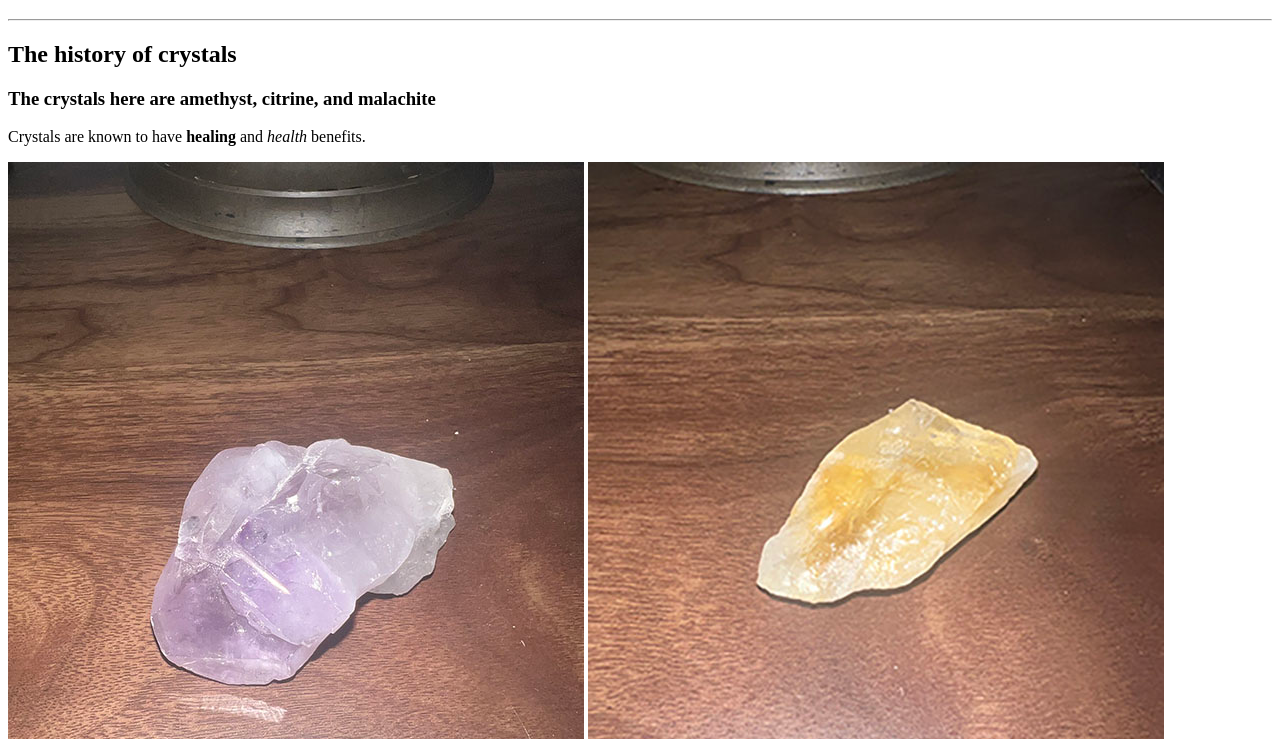
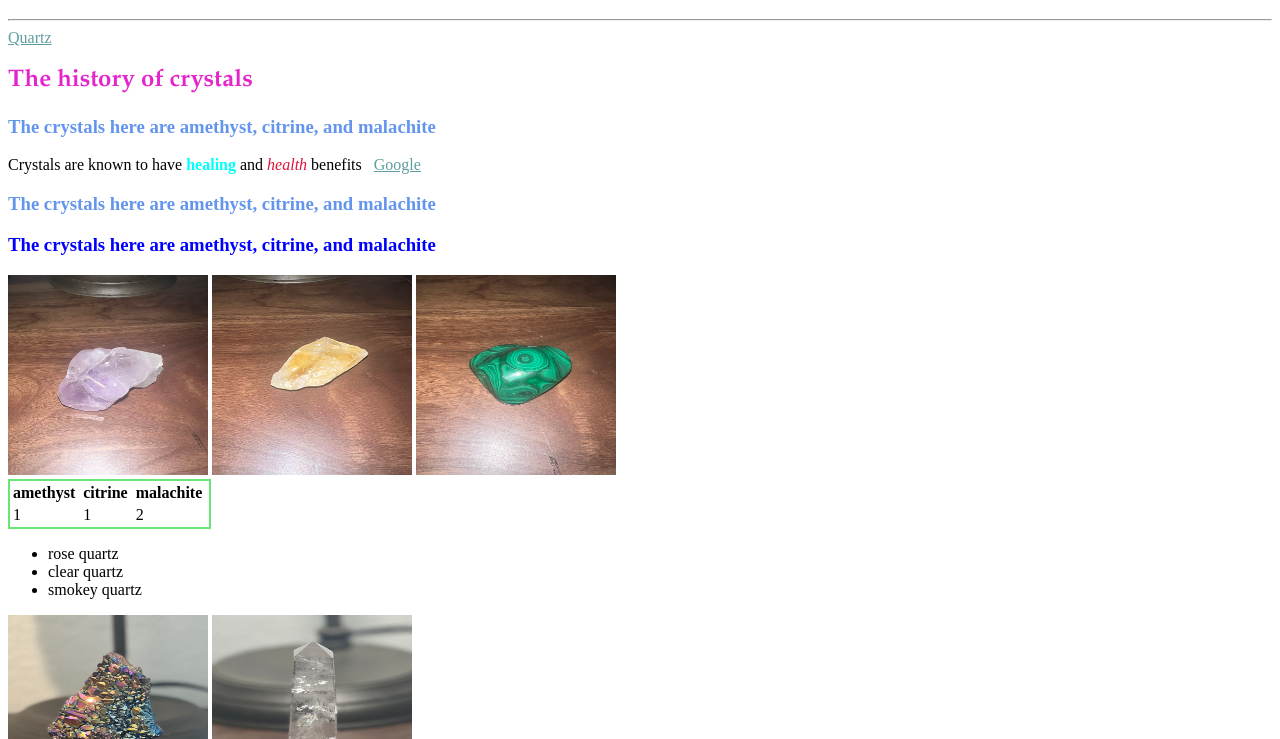
Before and after one commit to ksanchez25/number-1, a plain HTML site: page index.html in a window 1280 px wide. Shown: the part 61-800 px from the top of the page. Drawn offline with Linux system fonts and the light colour scheme.

Commit message:
crystals updated

```diff
--- a/index.html
+++ b/index.html
@@ -3,18 +3,63 @@
 <head>
 <meta charset="UTF-8">
 <title>html 1</title>
+	<style>
+		h2{
+		color:#E425CB;
+		font-family: Baskerville, "Palatino Linotype", Palatino, "Century Schoolbook L", "Times New Roman", "serif";
+		}
+
+		a:link{
+			color:cadetblue;
+		}
+
+
+		.blueTitle{color:cornflowerblue;}
+
+		#thirdtitle{color: blue;}
+
+
+	</style>
 </head>
 
 <body>
 
-<h1>Crystals&nbsp;</h1>
-	<hr>
+
+
+
+<h1 id="mainTitle">Crystals&nbsp;</h1>
+<hr>
+<nav><a href="quartz.html" class="navLink">Quartz</a></nav>
 <h2>The history of crystals</h2>
-<h3>The crystals here are amethyst, citrine, and malachite </h3>
-	<p>Crystals are known to have <b>healing</b> and <i>health&nbsp;</i>benefits. </p>
+<h3 class="blueTitle">The crystals here are amethyst, citrine, and malachite </h3>
+	<p>Crystals are known to have <b style="color:aqua;">healing</b> and <i style="color: crimson;">health&nbsp;</i>benefits&nbsp;&nbsp;
+		<a href="https://www.google.com">Google</a> </p>
+<h3 class="blueTitle">The crystals here are amethyst, citrine, and malachite </h3>
+<h3 id="thirdtitle">The crystals here are amethyst, citrine, and malachite </h3>
 
-<img src="images/small amethyst.jpg" width="576" height="768" alt=""/>
-<img src="images/small citrine.jpg" width="576" height="768" alt=""/>
-<img src="images/small malachite.jpg" width="576" height="768" alt=""/>
+<img src="images/smallamethyst.jpg" width="200" height="200" alt=""/>
+<img src="images/smallcitrine.jpg" width="200" height="200" alt=""/>
+<img src="images/smallmalachite.jpg" width="200" height="200" alt=""/>
+
+<table style="border:#67E575 2px solid">
+	<tr><th>amethyst&nbsp;</th>
+		<th>citrine&nbsp;</th>
+		<th>malachite&nbsp;</th>
+		</tr>
+	<tr><td>1</td>
+		<td>1&nbsp;</td>
+		<td>2&nbsp;</td></tr>
+
+	</table>
+
+	<ul title="types of quartz"><li>rose quartz</li>
+	<li>clear quartz</li>
+	<li>smokey quartz</li>
+
+
+
+    </ul>
+
+<img src="images/colorfulcrystal.jpg" width="200" height="200" alt=""/> <img src="images/smallclearquartz.jpg" width="200" height="200" alt=""/>
 </body>
 </html>
```
Also changed, not shown: quartz.html (added, +12 -0 lines), images/colorfulcrystal.jpg (added), images/smallamethyst.jpg (renamed from images/small amethyst.jpg), images/smallcitrine.jpg (renamed from images/small citrine.jpg), images/smallclearquartz.jpg (added), images/smallmalachite.jpg (renamed from images/small malachite.jpg), 2 other files.
